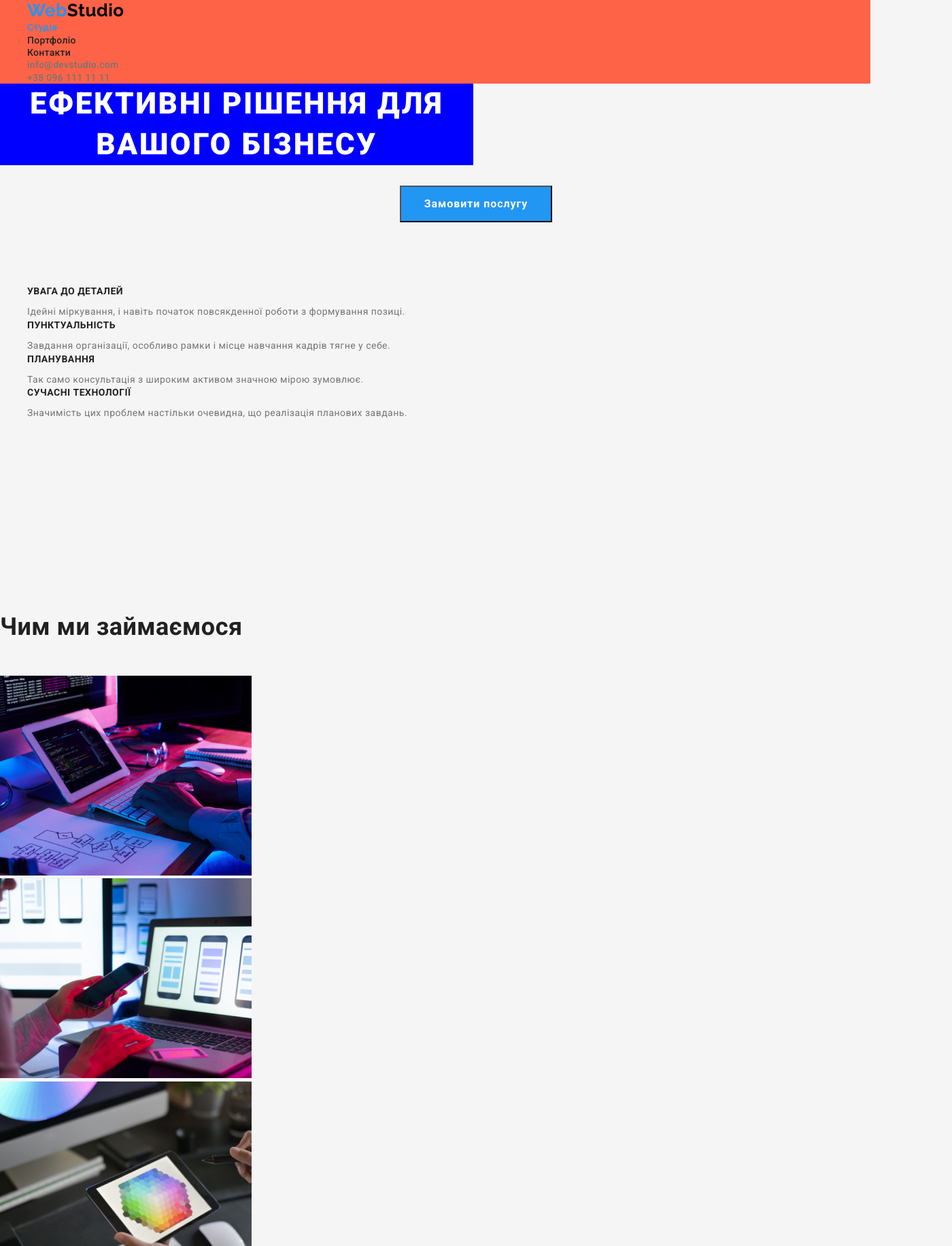
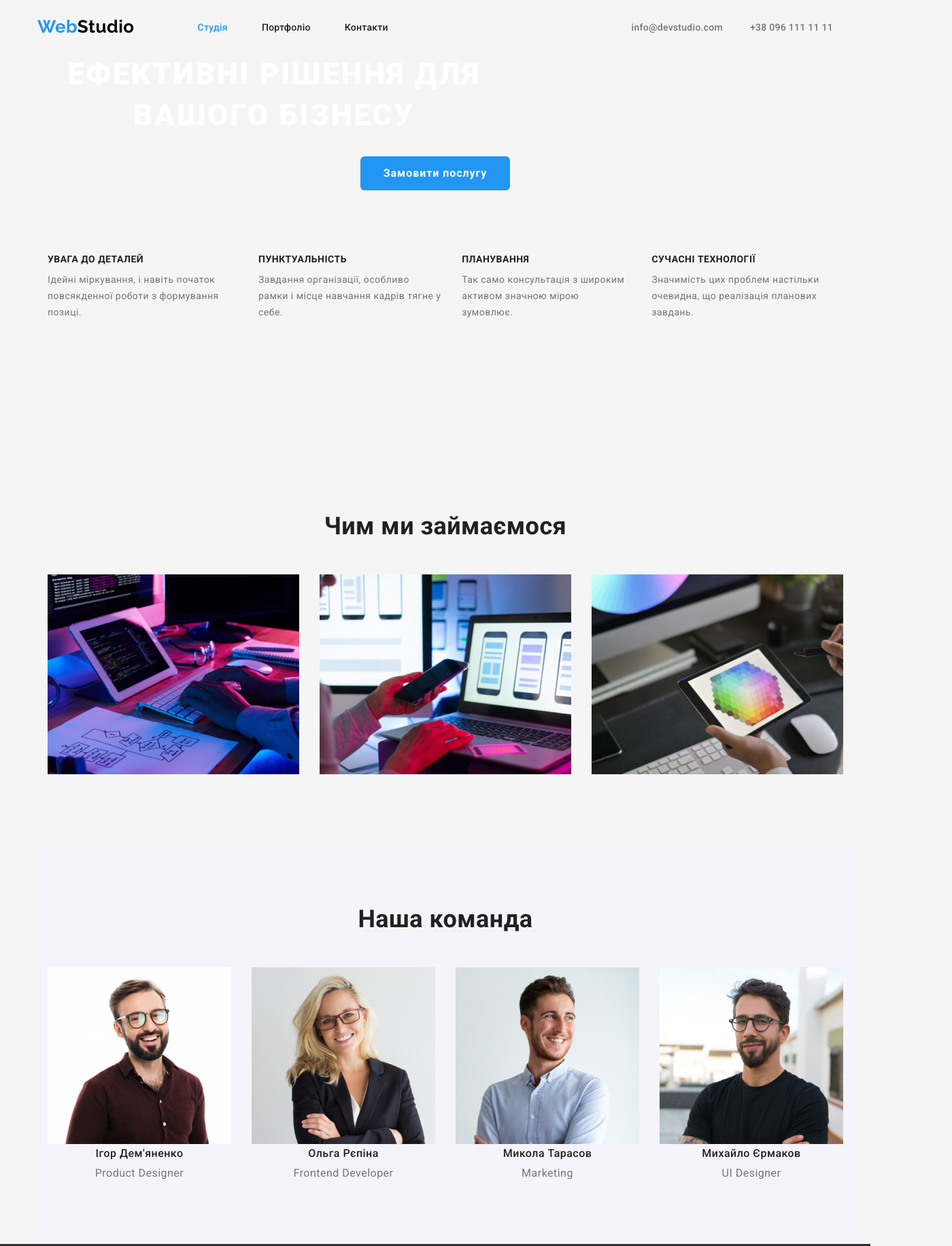
Before and after one commit to Tatyanahod/goit_markup_hw_03, a plain HTML site: page index.html in a window 1280 px wide. Shown: the top 1833 px of the page at 68% size, 1400 px wide, since content can reach past the window. Drawn offline with nearby package versions, Linux system fonts and the light colour scheme.

Commit message:
финишная прямая

```diff
--- a/css/styles.css
+++ b/css/styles.css
@@ -4,6 +4,7 @@
 --accent-color:#2196F3;
 --white-text-color:#FFFFFF;
 --primary-background-color: #F5F5F5;
+--secondary-background-color: #F5F4FA;
 }
 .page{
 background-color: var(--primary-background-color);
@@ -18,10 +19,10 @@ margin: 0;
 padding: 0;
 list-style: none;}
 
-.page-header{
-    background-color: tomato;
-}
 .logo{
+padding-top: 24px;
+padding-bottom: 25px;
+margin-right: 93px;
 font-weight: 700;
 text-decoration: none;
 font-family: 'Raleway';
@@ -35,11 +36,35 @@ color: var(--accent-color);
 .conteiner{
 margin: auto;
 margin-top: 0;
-width: 1230px;
+width: 1200px;
 padding-left: 15px;
 padding-right: 15px;
 }
+.conteiner.nav{
+display: flex;
+align-items: center;
+}
+.list-nav{
+display: flex;
+}
+.contacts{
+display: flex;
+}
+.list-nav li{
+margin-right: 50px;
+}
+.list-nav li:last-child{
+margin-right: 0;
+}
+.contacts li+li{
+margin-left: 40px;
+}
+.contacts {
+margin-left: auto;
+}
 .list-nav a {
+padding-top: 32px;
+padding-bottom: 32px;
 text-decoration: none;
 font-style: normal;
 font-weight: 500;
@@ -47,16 +72,21 @@ font-size: 14px;
 line-height: 1.15;
 letter-spacing: 0.02em;
 color: var(--primary-text-color);
+text-align: center;
+display: block;
 }
 .contacts a{
- text-decoration: none;
+padding-top: 32px;
+padding-bottom: 32px;
+text-decoration: none;
 font-style: normal;
 font-weight: 500;
 font-size: 14px;
 line-height: 1.15;
 letter-spacing: 0.02em;
-color: #757575;
-
+color: var(--dop-text-color);
+text-align: center;
+display: block;
 }
 .list-nav a:hover, .contacts a:hover, .list-nav a:focus, .contacts a:focus{
 color: var(--accent-color);
@@ -64,9 +94,8 @@ color: var(--accent-color);
 .list-nav .link-current{
 color: var(--accent-color);
 }
-.baner{
+.conteiner.baner{
 text-align: center;
-width: 1400px;
 }
 .titel-baner {
 margin-top: 0;
@@ -78,8 +107,8 @@ font-size: 44px;
 line-height: 1.36;
 letter-spacing: 0.06em;
 color: var(--white-text-color);
-text-transform: uppercase;;
-background-color: blue;
+text-transform: uppercase;
+text-align: center;
 }
 
 .button {
@@ -95,12 +124,22 @@ line-height: 1.9;
 letter-spacing: 0.06em;
 color: var(--white-text-color);
 cursor: pointer;
-
+border: none;
+border-radius: 6px;
 }
 .list-benefits{
 margin-top: 0;
-margin-bottom: 94px;
+padding-bottom: 94px;
+display: flex;
 }
+.list-benefits li{
+margin-right: 30px;
+}
+
+.list-benefits li:last-child {
+margin-right: 0px;
+}
+
 .titel-benefits {
 margin-top: 0;
 margin-bottom: 10px;
@@ -118,17 +157,41 @@ color: var(--dop-text-color);
 
 .section {
 padding-top: 94px;
-padding-bottom: 94px;}
-
+padding-bottom: 94px;
+padding-left: 15px;
+padding-right: 15px;
+width: 1200px;
+}
+.section.team{
+background-color: var(--secondary-background-color);
+}
 .titel-team, .titel-activities{
 margin-top: 0;
 margin-bottom: 50px;
 font-size: 36px;
 line-height: 1.16;
+text-align: center;
 }
-.list-team img{
-margin-top: 0;
-margin-bottom: 30px;
+.list-activities-img{
+display: flex;
+}
+.list-activities-img li{
+display: block;
+margin-right: 30px;
+}
+
+.list-activities-img li:last-child{
+margin-right: 0;
+}
+.list-team {
+display: flex;
+}
+.list-team li{
+    display: block;
+margin-right: 30px;
+}
+.list-team li:last-child{
+margin-right: 0;
 }
 .caption-team{
 margin-top: 0;
@@ -146,29 +209,66 @@ line-height: 1.18;
 text-align: center;
 color: var(--dop-text-color);
 }
+.list-buttons{
+display: flex;
+text-align: center;
+}
+.list-buttons li {
+margin-right: 8px;
+}
+
+.list-buttons li:last-child {
+margin-right: 0;
+}
 .port-button{
+margin-top: 0;
+padding: 6px 22px;
+display: inline-block;
 font-family: inherit;
 font-weight: 500;
 font-size: 16px;
 line-height: 1.6;
 text-align: center;
 cursor: pointer;
+background-color: var(--secondary-background-color);
+border: none;
+color: var(--primary-text-color);
+min-width: 125px;
+border-radius: 6px;
 }
 .port-button:hover, .port-button:focus{
+margin-top: 0;
+display: inline-block;
 background-color: var(--accent-color);
 color: var(--white-text-color);
 font-weight: 500;
 font-size: 16px;
 line-height: 1.6;
 text-align: center;
+border: none;
+min-width: 125px;
+}
+.conteiner.works{
+padding-top: 80px;
+padding-bottom: 108px;
+}
+.list-portfolio{
+
+}
+.list-portfolio img{
+margin-bottom: 20px;
 }
 .titel-portfolio{
+margin-bottom: 4px;
+margin-top: 0;
 font-weight: 700;
 font-size: 18px;
 line-height: 2;
 letter-spacing: 0.06em;
 }
 .text-portfolio{
+margin-top: 0;
+margin-bottom: 20px;
 font-size: 16px;
 line-height: 2.14;
 color: var(--dop-text-color);
--- a/index.html
+++ b/index.html
@@ -13,7 +13,7 @@
 <body class="page">
 <!--шапка-->
 <header class="page-header">
-<div class="conteiner">
+<div class="conteiner nav">
     <a class="logo" href="./index.html"> <span class="part-logo">Web</span>Studio</a>
     <nav class="site-nav">
         <ul class="list-nav">
@@ -31,8 +31,7 @@
 </header>
 <main class="main">
     <!--baner-->
-    <div class="baner">
-    <section>
+    <div class="conteiner baner">
         <h1 class="titel-baner">Ефективні рішення для вашого бізнесу</h1>
         <button type="button" class="button">Замовити послугу</button>
     </section>
@@ -40,9 +39,8 @@
 
 
         <!--preimushestva-->
-
+    <div class="conteiner">
         <section class="section">
-            <div class="conteiner">
             <h2 hidden class="h-benefits">Наші переваги</h2>
             <ul class="list-benefits">
                 <li>
@@ -63,11 +61,12 @@
                 </li>
 
             </ul>
-            </div>
+
 
         </section>
-
+    </div>
            <!--napravleniye-->
+        <div class="conteiner">
            <section class="section">
             <h2 class="titel-activities"> Чим ми займаємося</h2>
             <ul class="list-activities-img">
@@ -78,13 +77,14 @@
 
 
         </section>
-
+        </div>
         <!--komanda-->
-        <section class="section">
+        <div class="conteiner">
+            <section class="section team">
                 <h2 class="titel-team">Наша команда</h2>
                 <ul class="list-team">
                     <li>
-                    <img src="./images/img.jpg" width="270"  alt="Ігор Дем'яненко - Product Designer">
+                        <img src="./images/img.jpg" width="270" alt="Ігор Дем'яненко - Product Designer">
                         <h3 class="caption-team">Ігор Дем'яненко</h3>
                         <p class="text-team">Product Designer</p>
                     </li>
@@ -105,11 +105,13 @@
                     </li>
                 </ul>
             </section>
+        </div>
+
     </main>
 
 <!--contacts-->
 <footer class="footer">
-    <div class="conteiner"></div>
+    <div class="conteiner">
     <a class="logo" href=""> <span class="part-logo">Web</span>Studio</a>
         <address>
         <ul class="list-address">
@@ -118,7 +120,7 @@
             <li><a href="tel:+380961111111">+38 096 111 11 11</a></li>
         </ul>
         </address>
-
+    </div>
 </footer>
 
 </body>
```
Also changed, not shown: portfolio.html (+15 -7 lines). Lines whose indentation alone changed are shown as unchanged.
